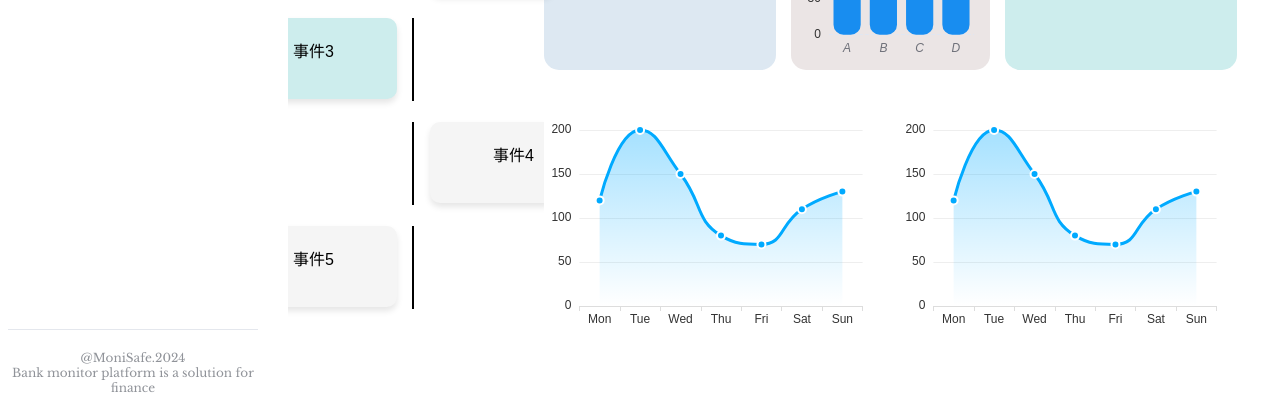
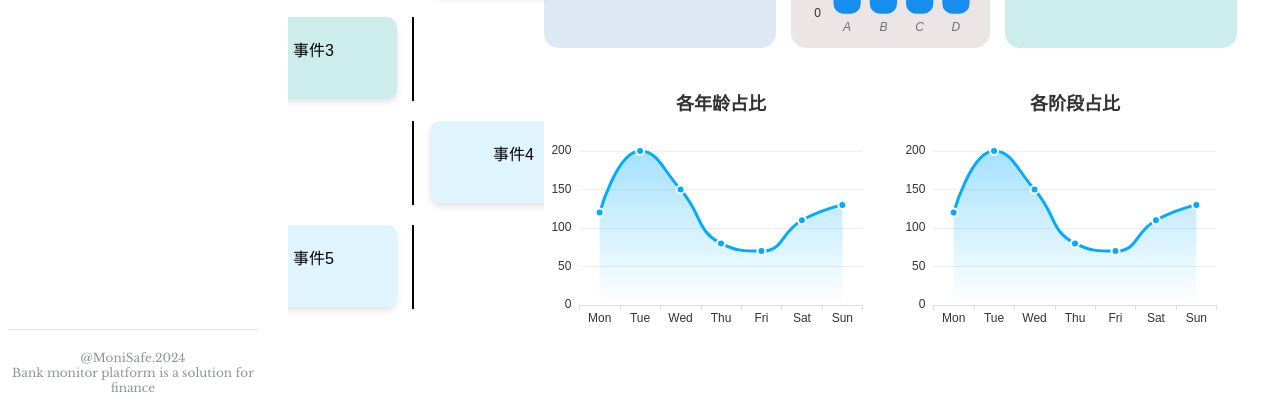
Before and after one commit to orangegei/monisafe, a Vue app in the folder frontend/: page /business/chart/atm in a window 1280 px wide. Shown: the part 397-797 px from the top of the page. Built offline with nearby package versions, Linux system fonts and the light colour scheme; no server answers; a web font is replaced by a local one.

Commit message:
ATM图表2

```diff
--- a/frontend/src/components/LineChart.vue
+++ b/frontend/src/components/LineChart.vue
@@ -11,7 +11,11 @@ const props = defineProps({
     xAxisData: {
         type: Array,
         required: true,
-    }
+    },
+    title: {
+        type: String,
+        default: 'Chart'
+    },
 });
 
 // 定义一个 ref，用于指向 DOM 元素
@@ -25,10 +29,12 @@ onMounted(() => {
     const setChartOption = () => {
         const option = {
             title: {
-                text: props.showTitle ? 'ECharts 折线图示例' : '',
+                text: props.title,
+                left: 'center',
                 textStyle: {
                     color: '#333333', // 标题颜色
-                    fontWeight: 'normal'
+                    fontSize: 18,
+                    fontWeight: 'bold',
                 }
             },
             tooltip: {
--- a/frontend/src/views/business/ATMInfoView.vue
+++ b/frontend/src/views/business/ATMInfoView.vue
@@ -100,8 +100,8 @@ const timelineItems  = ref([
   { text: '事件1', color: '#DDE8F2' },
   { text: '事件2', color: '#ebe5e5' },
   { text: '事件3', color: '#cdeded' },
-  { text: '事件4' },
-  { text: '事件5' },
+  { text: '事件4', color: '#e0f4fe' },
+  { text: '事件5', color: '#e0f4fe' },
 ]);
 
 </script>
@@ -138,10 +138,10 @@ const timelineItems  = ref([
                         </div>
                         <div class="chart-row2">
                             <div class="line-chart">
-                                <LineChart :chartData="lineData" :xAxisData="daysOfWeek" />
+                                <LineChart :chartData="lineData" :xAxisData="daysOfWeek" title="各年龄占比"/>
                             </div>
                             <div class="line-chart">
-                                <LineChart :chartData="lineData" :xAxisData="daysOfWeek" />
+                                <LineChart :chartData="lineData" :xAxisData="daysOfWeek" title="各阶段占比"/>
                             </div>
                         </div>
                     </div>
@@ -188,6 +188,7 @@ const timelineItems  = ref([
     height: 100%;
     display: flex;
     flex-direction: column;
+    gap:7%;
 }
 
 .chart-row {
```
